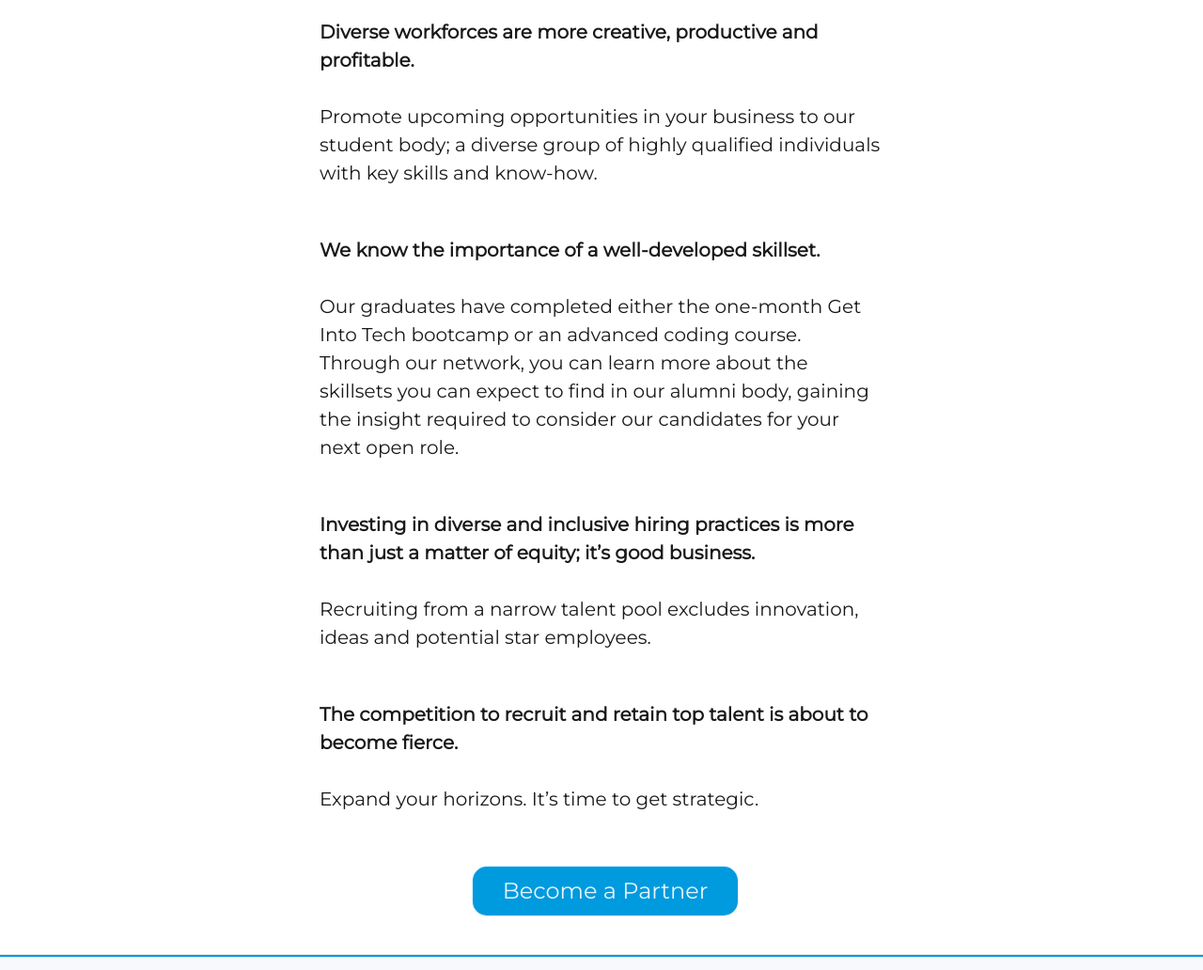
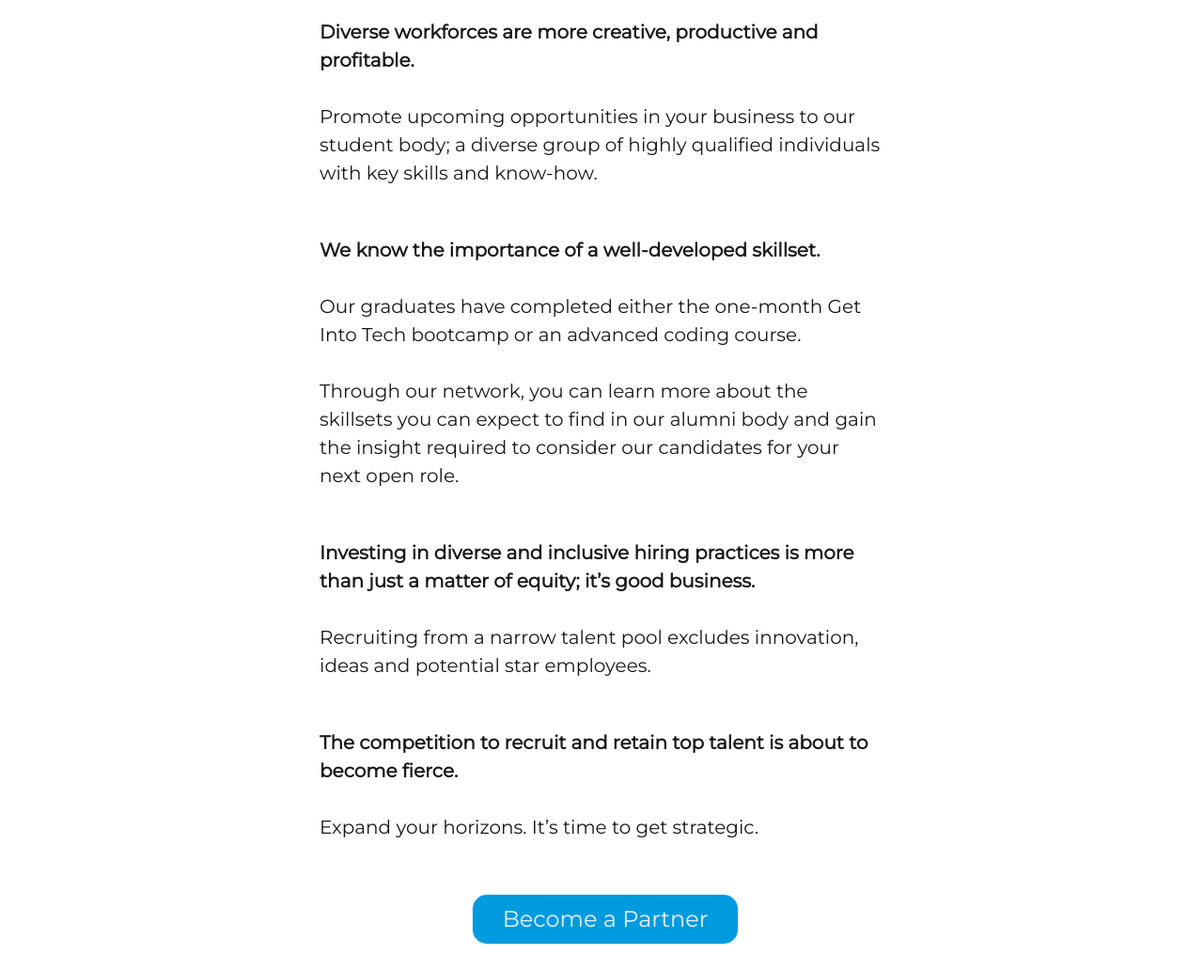
Before and after one commit to INCO-Ireland/inco-Ireland.github.io, a plain HTML site: page partner/index.html in a window 1280 px wide. Shown: the part 1557-2589 px from the top of the page at 94% size. Drawn offline with nearby package versions, Linux system fonts and the light colour scheme; some packages are replaced by stand-ins of ours; a script that the page names is missing.

Commit message:
partner copy

```diff
--- a/partner/index.html
+++ b/partner/index.html
@@ -140,7 +140,7 @@
           >We know the importance of a well-developed skillset.
         </span>
         <br /><br />
-        Our graduates have completed either the one-month Get Into Tech bootcamp or an advanced coding course. Through our network, you can learn more about the skillsets you can expect to find in our alumni body, gaining the insight required to consider our candidates for your next open role.
+        Our graduates have completed either the one-month Get Into Tech bootcamp or an advanced coding course. <br /><br />Through our network, you can learn more about the skillsets you can expect to find in our alumni body and gain the insight required to consider our candidates for your next open role.
       </p>
       <p class="lh-copy f5 f4-l measure center pv3">
         <span class="b">
```
